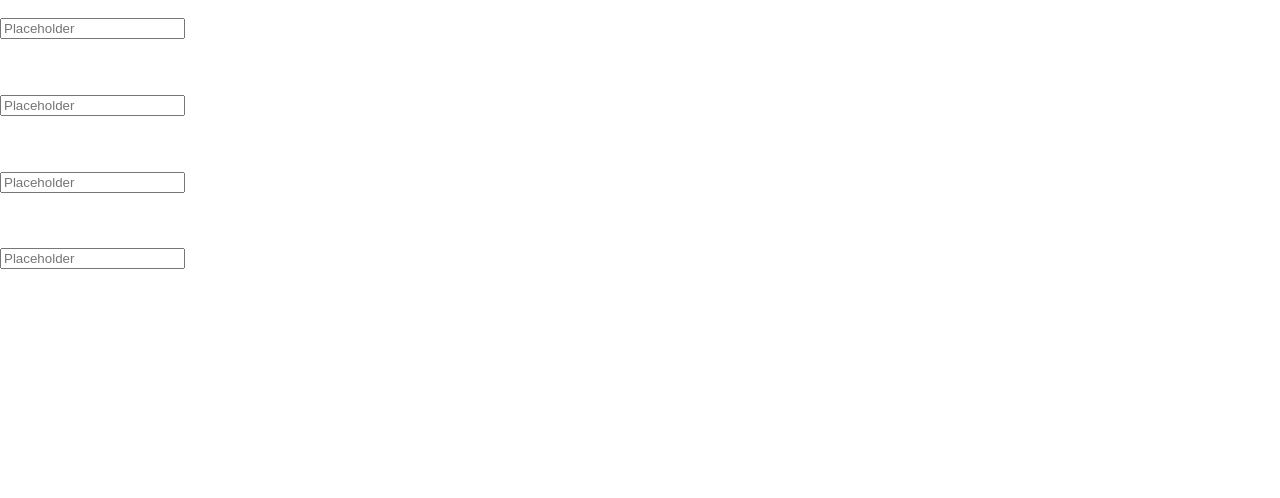
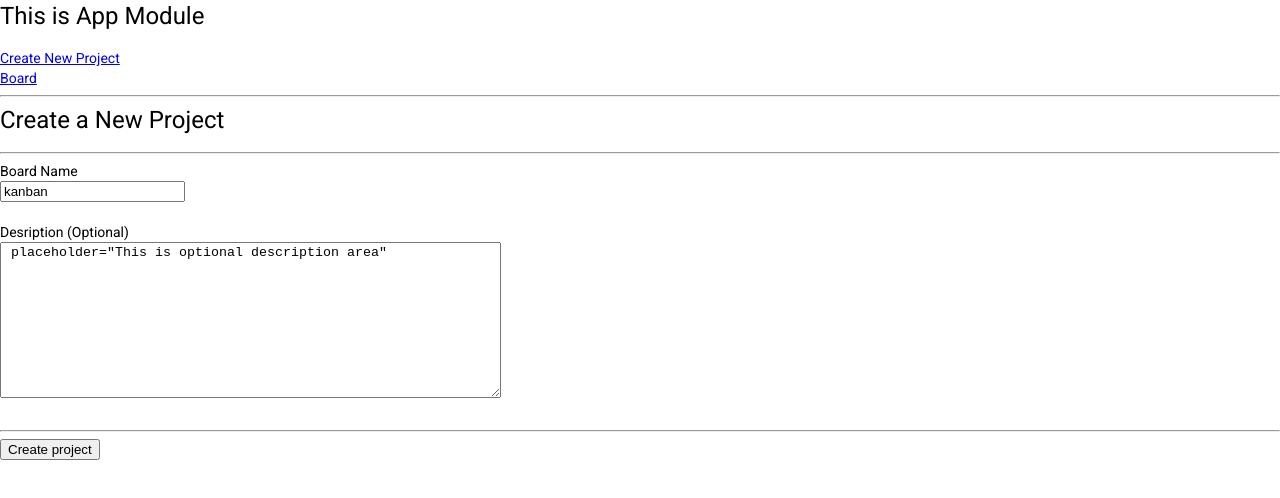
Before and after one commit to mrphu17-us/probable-winner, an Angular app in the folder frontend/: page /new_project in a window 1280 px wide. Before the commit this address led to /. Shown: the top 498 px of the page. Built offline with nearby package versions, Linux system fonts and the light colour scheme.

Commit message:
adding simple structure for future separation purpose

```diff
--- a/frontend/src/app/app.component.ts
+++ b/frontend/src/app/app.component.ts
@@ -3,38 +3,10 @@ import { Component } from '@angular/core';
 @Component({
   selector: 'app-root',
   template: `
-  <p>
-  <mat-form-field appearance="legacy">
-    <mat-label>Legacy form field</mat-label>
-    <input matInput placeholder="Placeholder">
-    <mat-icon matSuffix>sentiment_very_satisfied</mat-icon>
-    <mat-hint>Hint</mat-hint>
-  </mat-form-field>
-</p>
-<p>
-  <mat-form-field appearance="standard">
-    <mat-label>Standard form field</mat-label>
-    <input matInput placeholder="Placeholder">
-    <mat-icon matSuffix>sentiment_very_satisfied</mat-icon>
-    <mat-hint>Hint</mat-hint>
-  </mat-form-field>
-</p>
-<p>
-  <mat-form-field appearance="fill">
-    <mat-label>Fill form field</mat-label>
-    <input matInput placeholder="Placeholder">
-    <mat-icon matSuffix>sentiment_very_satisfied</mat-icon>
-    <mat-hint>Hint</mat-hint>
-  </mat-form-field>
-</p>
-<p>
-  <mat-form-field appearance="outline">
-    <mat-label>Outline form field</mat-label>
-    <input matInput placeholder="Placeholder">
-    <mat-icon matSuffix>sentiment_very_satisfied</mat-icon>
-    <mat-hint>Hint</mat-hint>
-  </mat-form-field>
-</p>
+    <h1>This is App Module</h1>
+    <a [routerLink]="['new_project']">Create New Project</a><br>
+    <a [routerLink]="['board']">Board</a><br>
+    <hr>
     <router-outlet></router-outlet>
   `,
   styles: [``]
--- a/frontend/src/app/components/board.component.ts
+++ b/frontend/src/app/components/board.component.ts
@@ -3,6 +3,7 @@ import { Component, OnInit } from '@angular/core';
 @Component({
   selector: 'app-root',
   template: `
+  <p> board component </p>
   `,
   styles: [`
   mat-grid-tile {
--- /dev/null
+++ b/frontend/src/app/components/create-new-project.component.ts
@@ -0,0 +1,29 @@
+import { Component, OnInit } from '@angular/core';
+
+@Component({
+  selector: 'app-create-new-project',
+  template: `
+  <form>
+    <h1>Create a New Project</h1>
+    <hr>
+    <label for="board_name">Board Name</label><br>
+    <input type="text" value="kanban" placeholder="Write your Board name here..."/><br>
+    <br>
+    <label for="description">Desription (Optional)</label><br>
+    <textarea cols=60 rows=10> placeholder="This is optional description area"</textarea><br>
+    <br>
+    <hr>
+    <button>Create project</button>
+  </form>
+  `,
+  styles: [
+  ]
+})
+export class CreateNewProjectComponent implements OnInit {
+
+  constructor() { }
+
+  ngOnInit(): void {
+  }
+
+}
--- /dev/null
+++ b/frontend/src/app/components/home.component.ts
@@ -0,0 +1,20 @@
+import { Component, OnInit } from '@angular/core';
+
+@Component({
+  selector: 'app-home',
+  template: `
+    <p>
+      home works!
+    </p>
+  `,
+  styles: [
+  ]
+})
+export class HomeComponent implements OnInit {
+
+  constructor() { }
+
+  ngOnInit(): void {
+  }
+
+}
```
Also changed, not shown: frontend/src/app/app.module.ts (+10 -5 lines).
